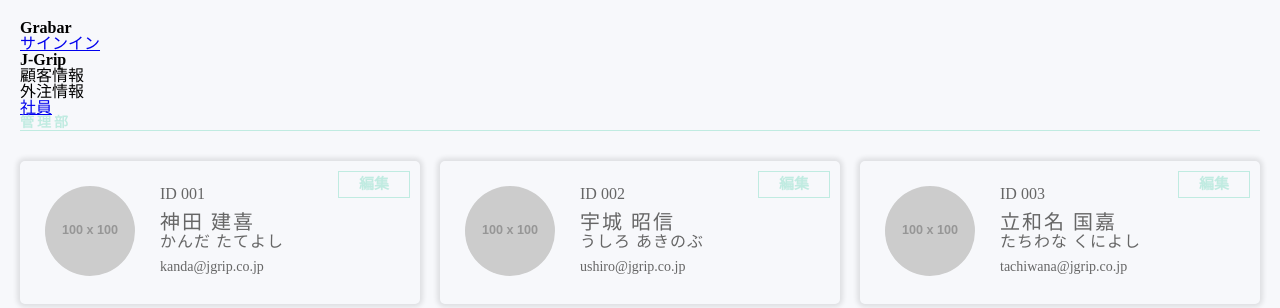
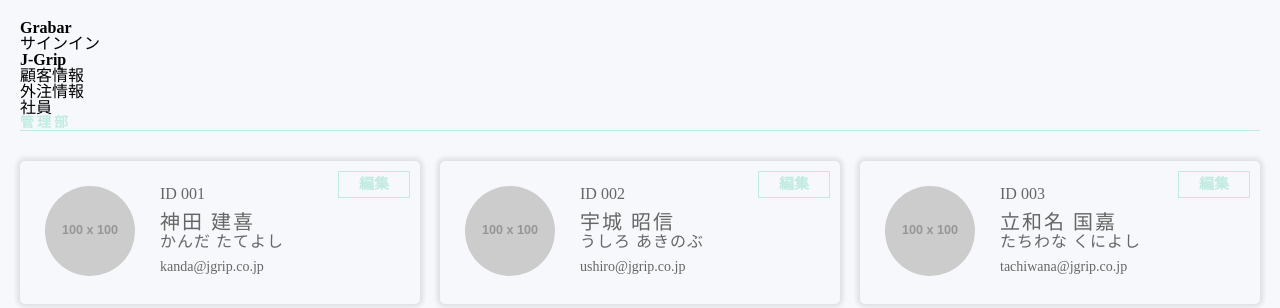
Before and after one commit to jgrip-wp/grabar, a Django app: page /employee/ in a window 1280 px wide. Shown: the top 308 px of the page. Run offline with Django 3.2, Linux system fonts and the light colour scheme; data comes from the database, SQL or seed files in the repository; grey boxes labelled with a size stand in for pictures from a placeholder-image service; some libraries are stand-ins or nearby versions.

Commit message:
aタグのデフォルトスタイルを打ち消す

```diff
--- a/static/css/common.css
+++ b/static/css/common.css
@@ -56,6 +56,8 @@ a {
     font-size:100%;
     vertical-align:baseline;
     background:transparent;
+    color: inherit;
+    text-decoration: none;
 }
 
 /* change colours to suit your needs */
```
